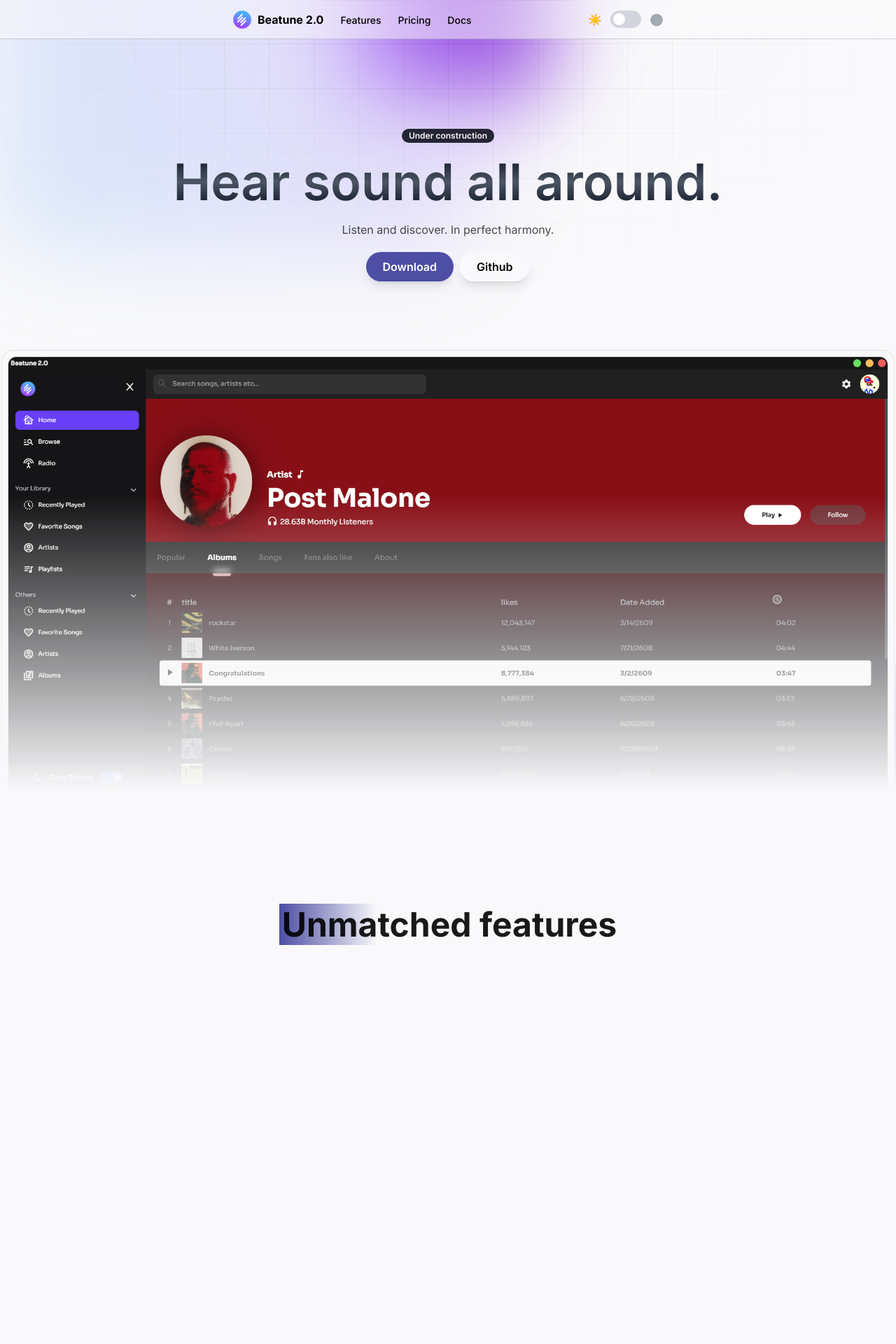
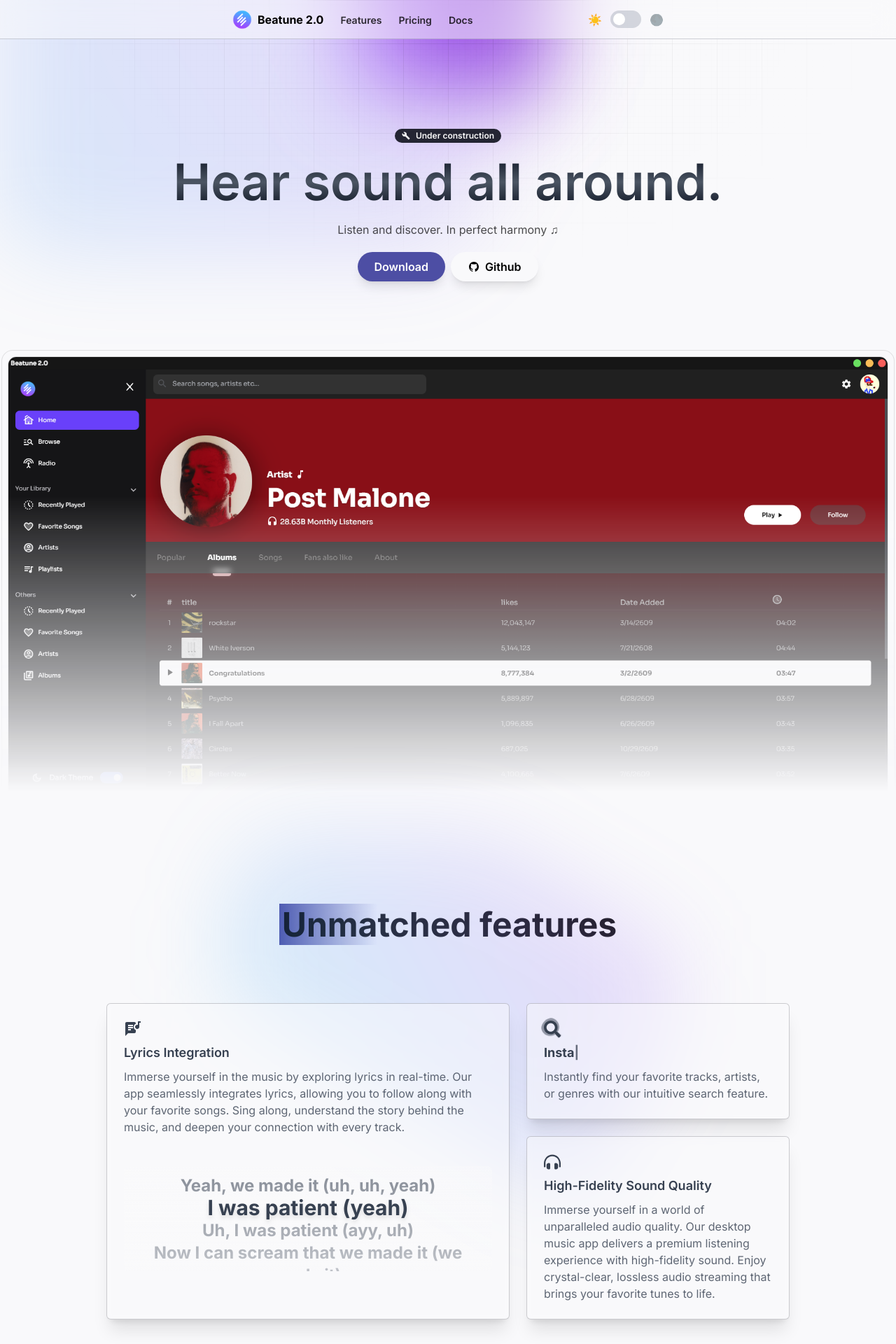
Before and after one commit to BenDayan123/beatune-website, a React (Vite) app: page / in a window 1280 px wide. Shown: the top 1920 px of the page at 70% size. Built offline with nearby package versions, Linux system fonts and the light colour scheme.

Commit message:
added featuee section

```diff
--- a/package.json
+++ b/package.json
@@ -13,6 +13,7 @@
     "clsx": "^2.1.0",
     "react": "^18.2.0",
     "react-dom": "^18.2.0",
+    "react-icons": "^5.0.0",
     "tailwind-merge": "^2.2.0",
     "usehooks-ts": "^2.9.2"
   },
--- a/src/App.tsx
+++ b/src/App.tsx
@@ -7,6 +7,8 @@
 import { useDarkMode } from "usehooks-ts";
 import { Features } from "./components/Features";
 import GridGlow from "./components/GlowGrid";
+import { MdBuild } from "react-icons/md";
+import { IoLogoGithub } from "react-icons/io";
 
 function App() {
   const { isDarkMode } = useDarkMode();
@@ -21,14 +23,15 @@
         <GridGlow />
 
         <div className="min-h-[30vh] py-8 w-full px-6 gap-5 pt-32 flex flex-col justify-center text-center relative z-10">
-          <div className="animate-scrollIn inline-flex items-cente bg-[#242533] text-[#fafafa] rounded-full px-2.5 py-0.5 text-xs font-semibold transition-colors focus:outline-none focus:ring-2 focus:ring-ring focus:ring-offset-2 w-fit mx-auto">
+          <div className="animate-scrollIn inline-flex items-center gap-2 bg-[#242533] text-[#fafafa] rounded-full px-2.5 py-0.5 text-xs font-semibold transition-colors focus:outline-none focus:ring-2 focus:ring-ring focus:ring-offset-2 w-fit mx-auto">
+            <MdBuild />
             Under construction
           </div>
           <h1 className="animate-scrollIn animate-delay-200 text-7xl font-semibold bg-clip-text text-transparent bg-gradient-to-t from-[#111827] dark:from-white via-[#4b5563] dark:via-[#e5e7eb] to-[#111827] dark:to-white">
             Hear sound all around.
           </h1>
           <p className="animate-scrollIn animate-delay-[400ms] text-black/70 dark:text-white/70">
-            Listen and discover. In perfect harmony.
+            Listen and discover. In perfect harmony ♫
           </p>
           <div className="flex justify-center gap-2">
             <Button className="text-white bg-[#4d4ea4] hover:brightness-90 shadow-lg dark:shadow-none animate-scrollIn animate-delay-[.6s]">
@@ -36,6 +39,7 @@
             </Button>
             <a href="https://github.com/BenDayan123/Beatune-2.0">
               <Button className="text-black dark:text-white hover:bg-black/5 hover:dark:bg-white/10 border border-transparent dark:border-white/20 bg-background-light dark:bg-background-dark shadow-lg dark:shadow-none animate-scrollIn animate-delay-[.7s]">
+                <IoLogoGithub />
                 Github
               </Button>
             </a>
@@ -43,9 +47,8 @@
         </div>
         <ImageContainer src={Image} />
         <Features />
-        <div className="w-full h-screen"></div>
         <div className="glow-circle"></div>
-
+        <div className="h-screen"></div>
         <div className="z-20 max-md:p-6 py-12 border-t border-white dark:border-background-dark mt-24 px-24 bg-background-light/50 dark:bg-background-dark/50 backdrop-blur-sm shadow-lg">
           <div className="flex mx-auto w-1/2 gap-5 justify-between max-md:w-full items-center max-md:flex-col max-md:justify-center">
             <div className="max-md:text-center">
@@ -63,6 +66,7 @@
               </Button>
               <a href="https://github.com/BenDayan123/Beatune-2.0">
                 <Button className="text-black dark:text-white hover:bg-black/5 hover:dark:bg-white/10 border border-transparent dark:border-white/20 bg-background-light dark:bg-background-dark shadow-lg dark:shadow-none">
+                  <IoLogoGithub />
                   Github
                 </Button>
               </a>
--- a/src/components/Button.tsx
+++ b/src/components/Button.tsx
@@ -16,7 +16,7 @@
     <button
       {...props}
       className={cn(
-        "py-2 px-6 rounded-full font-semibold transition-all active:scale-90",
+        "flex gap-2 items-center py-2 px-6 rounded-full font-semibold transition-all active:scale-90",
         className
       )}
     >
--- /dev/null
+++ b/src/components/Card.tsx
@@ -0,0 +1,44 @@
+import { cn } from "../lib/utils";
+import { PropsWithChildren } from "react";
+import { IconType } from "react-icons";
+import { TypingAnimation } from "./TypingText";
+
+interface Props {
+  title: string;
+  typing?: boolean;
+  icon: IconType;
+  ping?: boolean;
+  className?: string;
+}
+
+export const Card: React.FC<PropsWithChildren<Props>> = ({
+  title,
+  icon: Icon,
+  ping,
+  typing,
+  className,
+  children,
+}) => {
+  return (
+    <div
+      className={cn(
+        "relative overflow-hidden flex flex-col shadow-xl select-none space-y-2 dark:text-white w-full z-10 text-gray-700 bg-background-light/50 dark:bg-background-dark/80 transition-colors backdrop-blur-sm mt-10 p-6 mx-auto rounded-md border-[0.4px] border-background-dark/20 dark:border-background-light/20",
+        className
+      )}
+    >
+      <div className="relative flex h-6 w-6 aspect-square">
+        {ping && (
+          <Icon className="absolute animate-ping duration-1000 inline-flex h-full w-full rounded-full opacity-75" />
+        )}
+        <Icon className="inline-flex h-full w-full" />
+      </div>
+      {typing ? (
+        <TypingAnimation text={title} />
+      ) : (
+        <h4 className="font-semibold text-lg mt-2">{title}</h4>
+      )}
+
+      <div className="h-full">{children}</div>
+    </div>
+  );
+};
--- a/src/components/Features.tsx
+++ b/src/components/Features.tsx
@@ -1,10 +1,50 @@
+import { Card } from "./Card";
+import { MdLyrics } from "react-icons/md";
+import { FaSearch, FaHeadphonesAlt } from "react-icons/fa";
+import { LyricsBox } from "./Lyrics";
+
 export const Features = () => {
   return (
-    <div className="text-black/90 dark:text-white/90 pt-24">
+    <div
+      className="relative text-black/90 dark:text-white/90 pt-24"
+      id="features"
+    >
+      <div className="absolute z-[1] transform-gpu w-1/2 left-1/2 top-1/2 -translate-y-1/2 -translate-x-1/2 h-full overflow-hidden blur-3xl pointer-events-none">
+        <div className="relative opacity-20 rotate-[30deg] aspect-[1155/678] bg-gradient-to-tr from-sky-400 dark:from-sky-900 to-purple-500 dark:to-purple-900"></div>
+      </div>
       <h1 className="font-bold text-center text-5xl">
         <span className="bg-gradient-to-r from-[#4d4ea4] pl-1">Unma</span>tched
         features
       </h1>
+      <div className="md:grid md:grid-cols-5 gap-6 space-y-6 md:space-y-0 z-20 px-6 max-w-screen-lg mx-auto mt-12">
+        <Card className="col-span-3" title="Lyrics Integration" icon={MdLyrics}>
+          <div className="flex flex-col h-full">
+            <p className="opacity-80">
+              Immerse yourself in the music by exploring lyrics in real-time.
+              Our app seamlessly integrates lyrics, allowing you to follow along
+              with your favorite songs. Sing along, understand the story behind
+              the music, and deepen your connection with every track.
+            </p>
+            <LyricsBox />
+          </div>
+        </Card>
+        <div className="col-span-2 space-y-6">
+          <Card title="Instant Search Results" icon={FaSearch} ping typing>
+            <p className="opacity-80">
+              Instantly find your favorite tracks, artists, or genres with our
+              intuitive search feature.
+            </p>
+          </Card>
+          <Card title="High-Fidelity Sound Quality" icon={FaHeadphonesAlt}>
+            <p className="opacity-80">
+              Immerse yourself in a world of unparalleled audio quality. Our
+              desktop music app delivers a premium listening experience with
+              high-fidelity sound. Enjoy crystal-clear, lossless audio streaming
+              that brings your favorite tunes to life.
+            </p>
+          </Card>
+        </div>
+      </div>
     </div>
   );
 };
--- a/src/components/Footer.tsx
+++ b/src/components/Footer.tsx
@@ -1,12 +1,24 @@
+import Logo from "../assets/logo.png";
+
 export const Footer = () => {
   return (
-    <footer
-      className="dark:bg-[#0c0e19] bg-white text-black/90 dark:text-white/90"
-      id="features"
-    >
+    <footer className="dark:bg-[#0c0e19] bg-white text-black/90 dark:text-white/90">
       <div className="w-1/2 max-md:w-full mx-auto px-10">
         <div className="py-10 max-w-screen-lg">
-          <div className="font-semibold text-lg">Beatune 2.0</div>
+          <div className="flex gap-2 items-center">
+            <img src={Logo} className="w-7 aspect-square" />
+            <p className="font-bold text-xl text-nowrap">Beatune 2.0</p>
+          </div>
+          <p className="mt-6 text-black/60 dark:text-white/60">
+            Created by{" "}
+            <a
+              className="link"
+              href="https://www.linkedin.com/in/ben-dayan/"
+              target="_blank"
+            >
+              @bendayan
+            </a>
+          </p>
         </div>
         <div className="h-px bg-transparent bg-gradient-to-r from-transparent via-[#2a2c3c] to-transparent opacity-75"></div>
         <div className="py-6 flex justify-between items-center md:grid-cols-2 space-y-4 md:space-y-0 max-sm:flex-col">
--- a/src/components/GlowGrid/style.css
+++ b/src/components/GlowGrid/style.css
@@ -2,7 +2,6 @@
     --mask-image: radial-gradient(50% 65% at top center, black, transparent);
     mask-image: var(--mask-image);
     -webkit-mask-image: var(--mask-image);
-    opacity: 40%;
     position: absolute;
     z-index: 1;
     animation: fadeIn 2s ease-in both;
--- /dev/null
+++ b/src/components/Lyrics/index.tsx
@@ -0,0 +1,48 @@
+import { useEffect, useRef, useState } from "react";
+import { lyrics } from "./lyrics";
+import { cn } from "../../lib/utils";
+
+const lines = lyrics.split("\n");
+
+export const LyricsBox: React.FC = () => {
+  const [lineIndex, setLine] = useState(2);
+  const ref = useRef<HTMLDivElement>(null);
+  useEffect(() => {
+    return;
+    // Array.from(ref.current?.children ?? []).forEach((child) => {
+    //   console.log();
+    // });
+    const id = setInterval(() => {
+      setLine((line) => {
+        const index = lines.length > line ? line + 1 : 0;
+        if (ref.current) {
+          //   const child = ref.current.querySelector(`.line:nth-child(${index})`);
+          //   ref.current.scroll({ top: child?.scrollTop });
+        }
+        return index;
+      });
+    }, 10000);
+
+    return () => clearInterval(id);
+  }, []);
+  return (
+    <div
+      ref={ref}
+      className="lines relative px-5 p-3 my-auto overflow-hidden rounded-md max-h-[150px]"
+    >
+      <div className="rounded-md w-full h-full absolute top-0 left-0 bg-gradient-to-b from-background-light/50 dark:from-background-dark/50 to-transparent"></div>
+      {lines.map((line, i) => (
+        <p
+          key={i}
+          className={cn(
+            "relative line font-bold text-2xl opacity-60 transition-all text-center",
+            lineIndex === i && "opacity-100 scale-125 drop-shadow-md z-10"
+          )}
+        >
+          {line}
+        </p>
+      ))}
+      <div className="rounded-md w-full h-full absolute bottom-0 left-0 bg-gradient-to-t from-background-light/50 dark:from-background-dark/50 to-transparent"></div>
+    </div>
+  );
+};
--- /dev/null
+++ b/src/components/Lyrics/lyrics.ts
@@ -0,0 +1,10 @@
+export const lyrics = `
+Yeah, we made it (uh, uh, yeah)
+I was patient (yeah)
+Uh, I was patient (ayy, uh)
+Now I can scream that we made it (we made it)
+Now everywhere, everywhere I go, they say 'gratulation (uh)
+Young nigga, young nigga, graduation (yeah)
+I pick up the rock and I ball, baby (ball)
+I'm looking for someone to call, baby (brr)
+`;
--- a/src/components/Nav.tsx
+++ b/src/components/Nav.tsx
@@ -1,6 +1,7 @@
 import { useDarkMode } from "usehooks-ts";
 import Logo from "../assets/logo.png";
 import { Switch } from "./Switch";
+import { PropsWithChildren } from "react";
 
 interface Props {}
 
@@ -16,33 +17,9 @@
           </a>
         </div>
         <ul className="gap-6 flex-1 hidden sm:flex">
-          <li role="button" className="list-none">
-            <a
-              aria-current="page"
-              className="text-sm text-muted-foreground hover:text-foreground font-medium"
-              href="/#features"
-            >
-              Features
-            </a>
-          </li>
-          <li role="button" className="list-none">
-            <a
-              aria-current="page"
-              className="text-sm text-muted-foreground hover:text-foreground font-medium"
-              href="/#pricing"
-            >
-              Pricing
-            </a>
-          </li>
-          <li role="button" className="list-none">
-            <a
-              aria-current="page"
-              className="text-sm text-muted-foreground hover:text-foreground font-medium"
-              href="/docs/features"
-            >
-              Docs
-            </a>
-          </li>
+          <Link href="#features">Features</Link>
+          <Link>Pricing</Link>
+          <Link>Docs</Link>
         </ul>
         <div className="flex items-center gap-3 font-bold">
           <p className="dark:opacity-20">☀️</p>
@@ -53,3 +30,23 @@
     </nav>
   );
 };
+
+const Link: React.FC<
+  PropsWithChildren<
+    React.DetailedHTMLProps<
+      React.AnchorHTMLAttributes<HTMLAnchorElement>,
+      HTMLAnchorElement
+    >
+  >
+> = ({ children, ...props }) => {
+  return (
+    <li role="button" className="list-none">
+      <a
+        {...props}
+        className="text-sm font-semibold opacity-80 hover:opacity-100 hover:scale-110"
+      >
+        {children}
+      </a>
+    </li>
+  );
+};
--- /dev/null
+++ b/src/components/TypingText.tsx
@@ -0,0 +1,32 @@
+import { useEffect, useState } from "react";
+
+interface Props {
+  text: string;
+}
+
+export const TypingAnimation: React.FC<Props> = ({ text }) => {
+  const [index, setIndex] = useState(0);
+  const currentText = text.slice(0, index);
+  const [forward, setForward] = useState(true);
+
+  useEffect(() => {
+    const timeout = setInterval(() => {
+      if (forward && index < text.length) setIndex((prev) => prev + 1);
+      else if (!forward && index > 0) setIndex((prev) => prev - 1);
+      else setForward((f) => !f);
+    }, 150);
+
+    return () => clearInterval(timeout);
+  }, [index, text, forward]);
+
+  return (
+    <div className="text-lg font-bold relative flex">
+      <p className="absolute">
+        {text.slice(0, index)}
+        {currentText != text && <span className="animate-pulse">|</span>}
+      </p>
+
+      <p className="invisible">{text}</p>
+    </div>
+  );
+};
--- a/src/style.css
+++ b/src/style.css
@@ -19,10 +19,9 @@
 }
 
 .glow-circle{
-    transform: translate(-50%, 60%);
     box-shadow: inset 0 0 50px #fff, inset 20px 0 80px #f0f, inset -20px 0 80px #0ff, inset 20px 0 300px #f0f, inset -20px 0 300px #0ff, 0 0 50px #fff, -10px 0 80px #f0f, 10px 0 80px #0ff;
     animation: load 6s ease-in-out infinite;
-    @apply absolute aspect-square w-1/2 rounded-full left-1/2 bottom-0 max-sm:w-full;
+    @apply absolute -translate-x-1/2 translate-y-[60%] aspect-square w-1/2 rounded-full left-1/2 bottom-0 max-md:w-full max-md:translate-y-[20%];
 }
 .border-animation::before{
     content: "";
@@ -31,6 +30,10 @@
     height: 250%;
     position: absolute;
     animation: rotate 4.5s linear infinite;
+}
+
+a.link{
+    @apply hover:underline text-blue-500
 }
 
 
```
Also changed, not shown: 1 other file (tests, documents, lock files or other folders).
